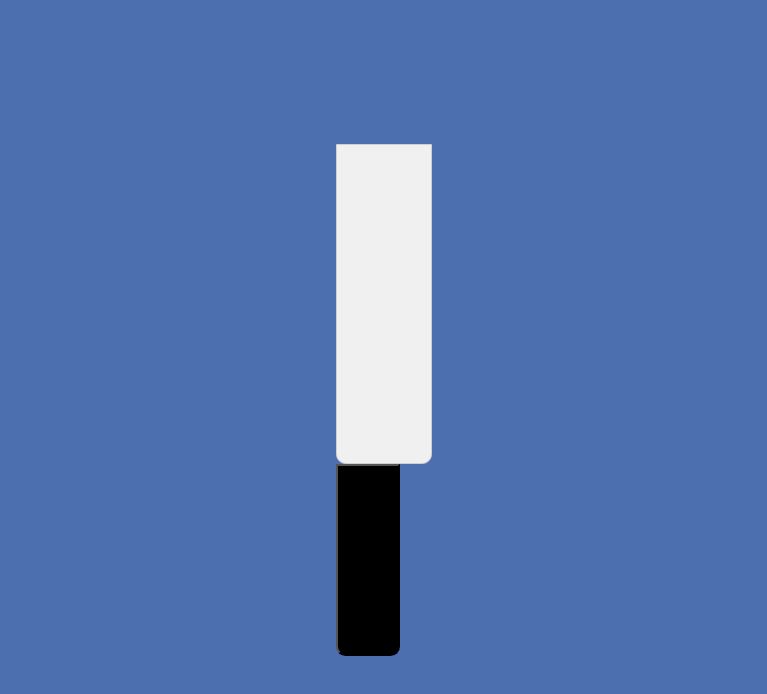
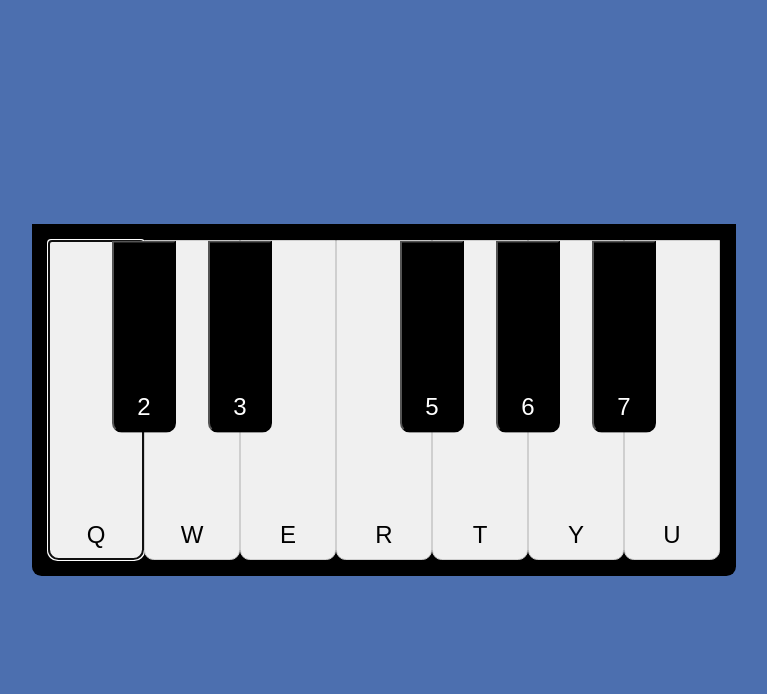
Before and after one commit to WenderG/Teclado_musical, a React (Vite) app: page / in a window 1280 px wide. Shown: the top 694 px of the page, without its empty margins (256-1023 px from the left). Built offline with nearby package versions, Linux system fonts and the light colour scheme.

Commit message:
build(App): import components WhiteKey/BlackKey and add your events

```diff
--- a/src/App.jsx
+++ b/src/App.jsx
@@ -1,11 +1,68 @@
+import { useEffect, createRef } from 'react';
+
 import { WhiteKey } from './components/WhiteKey/WhiteKey'
 import { BlackKey } from './components/BlackKey/BlackKey'
 
+import {
+  keyBoardWhiteKeys,
+  keyBoardBlackKeys,
+  keyBoardNameWhiteKeys,
+  keyBoardNameBlackKeys
+} from './utils/keyboardKeys'
+
 function App() {
+  const whiteKeyRefs = Array.from({ length: 7 }, () => createRef());
+  const blackKeyRefs = Array.from({ length: 6 }, () => createRef());
+
+  useEffect(() => {
+    whiteKeyRefs[0].current.focus();
+  }, [])
+
+  function keyPress(obj, event) {
+    if (obj.hasOwnProperty(event.key)) {
+      const currentKey = obj[event.key];
+      currentKey();
+    }
+
+    return
+  }
+
+  function handleClick(obj, event) {
+    const currentClick = event.target.textContent.toLowerCase();
+    const matchKey = obj[currentClick];
+
+    matchKey();
+  }
+
   return (
     <>
-      <WhiteKey />
-      <BlackKey />
+      <div className="piano-white-keys flex">
+        {Array.from({ length: 7 }, (_, i) => (
+          <WhiteKey
+            key={i}
+            text={keyBoardNameWhiteKeys[i]}
+            tabIndex={i + 1}
+            ref={whiteKeyRefs[i]}
+            handleClick={(e) => handleClick(keyBoardWhiteKeys, e)}
+            onKeyDown={(e) => keyPress(keyBoardWhiteKeys, e)}
+            onBlur={() => whiteKeyRefs[i].current.focus()}
+          />
+        ))}
+      </div>
+
+      <div className="piano-black-keys flex gap">
+        {Array.from({ length: 6 }, (_, i) => (
+          <BlackKey
+            key={i}
+            text={keyBoardNameBlackKeys[i]}
+            tabIndex={i + 1}
+            ref={blackKeyRefs[i]}
+            handleClick={(e) => handleClick(keyBoardBlackKeys, e)}
+            onKeyDown={(e) => keyPress(keyBoardBlackKeys, e)}
+            onBlur={() => blackKeyRefs[i].current.focus()}
+          />
+        ))}
+      </div>
     </>
   )
 }
```
